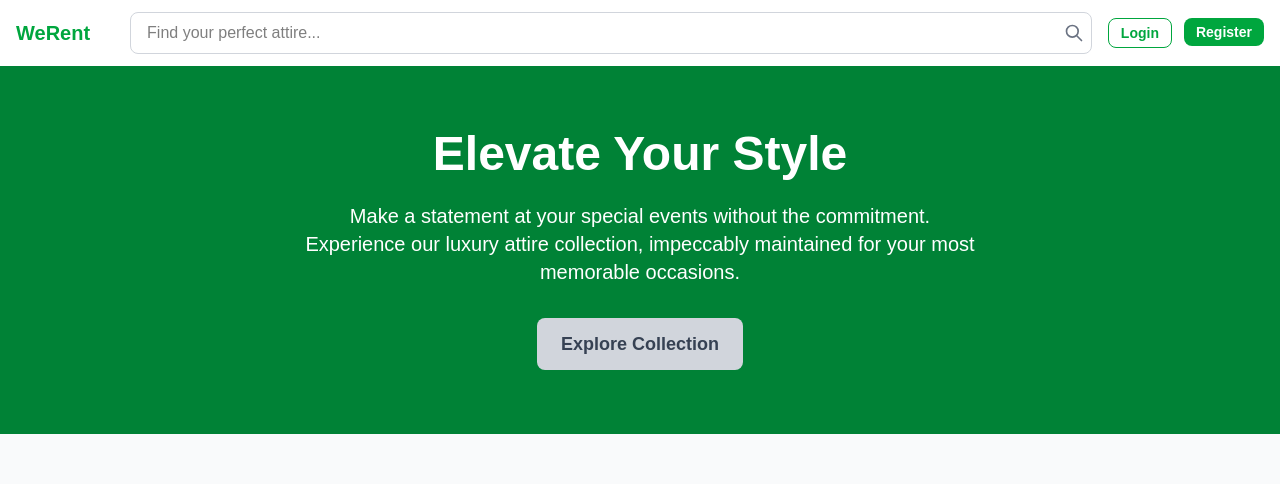
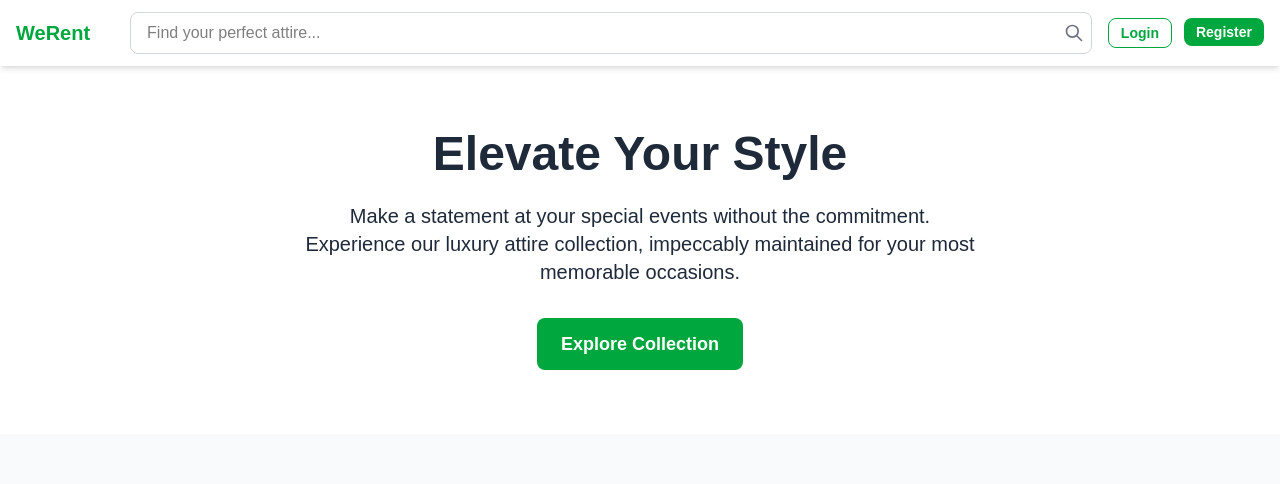
Before and after one commit to ahmadhilmi420/werent-app, a Next.js app: page / in a window 1280 px wide. Shown: the top 484 px of the page. Built offline with nearby package versions, Linux system fonts and the light colour scheme.

Commit message:
update layout in homepage

```diff
--- a/next.config.ts
+++ b/next.config.ts
@@ -2,7 +2,6 @@ import type { NextConfig } from "next";
 
 const nextConfig: NextConfig = {
   /* config options here */
-  output: 'standalone',
 
   images: {
     unoptimized: true,
--- a/src/app/page.tsx
+++ b/src/app/page.tsx
@@ -1,10 +1,9 @@
-import React from "react";
-import Link from "next/link";
-import Image from "next/image";
-import MainLayout from "@/components/layout/MainLayout";
-import ProductList from "@/components/product/ProductList";
-import Button from "@/components/ui/Button";
-import { products } from "@/lib/data";
+import React from 'react';
+import Link from 'next/link';
+import Image from 'next/image';
+import MainLayout from '@/components/layout/MainLayout';
+import ProductList from '@/components/product/ProductList';
+import { products } from '@/lib/data';
 
 export default function Home() {
   // Get featured products (first 4 products)
@@ -13,14 +12,16 @@ export default function Home() {
   return (
     <MainLayout>
       {/* Hero Section */}
-      <section className="bg-green-700 text-white py-16">
+      <section className=" text-white py-16">
         <div className="container mx-auto px-4 text-center">
-          <h1 className="text-4xl md:text-5xl font-bold mb-6">Elevate Your Style</h1>
-          <p className="text-xl mb-8 max-w-2xl mx-auto">Make a statement at your special events without the commitment. Experience our luxury attire collection, impeccably maintained for your most memorable occasions.</p>
+          <h1 className="text-4xl md:text-5xl font-bold mb-6 text-gray-800">Elevate Your Style</h1>
+          <p className="text-xl mb-8 max-w-2xl mx-auto text-gray-800">
+            Make a statement at your special events without the commitment. Experience our luxury attire collection, impeccably maintained for your most memorable occasions.
+          </p>
           <Link href="/products">
-            <Button variant="secondary" size="lg">
+            <button className="px-6 py-3 text-lg rounded-lg font-semibold transition-colors focus:outline-none focus:ring-2 bg-green-600 hover:bg-green-800 text-white focus:ring-green-500">
               Explore Collection
-            </Button>
+            </button>
           </Link>
         </div>
       </section>
@@ -44,19 +45,31 @@ export default function Home() {
           <h2 className="text-3xl font-bold text-center text-gray-800 mb-12">The Experience</h2>
           <div className="grid grid-cols-1 md:grid-cols-3 gap-8">
             <div className="text-center p-6">
-              <div className="w-16 h-16 bg-green-100 text-green-600 rounded-full flex items-center justify-center text-2xl font-bold mx-auto mb-4">1</div>
+              <div className="w-16 h-16 bg-green-100 text-green-600 rounded-full flex items-center justify-center text-2xl font-bold mx-auto mb-4">
+                1
+              </div>
               <h3 className="text-xl font-semibold mb-3">Select Your Statement Piece</h3>
-              <p className="text-gray-600">Browse our exquisite collection of premium attire, from elegant gowns and formal suits to traditional ensembles crafted by renowned designers.</p>
+              <p className="text-gray-600">
+                Browse our exquisite collection of premium attire, from elegant gowns and formal suits to traditional ensembles crafted by renowned designers.
+              </p>
             </div>
             <div className="text-center p-6">
-              <div className="w-16 h-16 bg-green-100 text-green-600 rounded-full flex items-center justify-center text-2xl font-bold mx-auto mb-4">2</div>
+              <div className="w-16 h-16 bg-green-100 text-green-600 rounded-full flex items-center justify-center text-2xl font-bold mx-auto mb-4">
+                2
+              </div>
               <h3 className="text-xl font-semibold mb-3">Customize Your Timeline</h3>
-              <p className="text-gray-600">Choose your ideal rental duration and complete your reservation with our seamless, secure payment process.</p>
+              <p className="text-gray-600">
+                Choose your ideal rental duration and complete your reservation with our seamless, secure payment process.
+              </p>
             </div>
             <div className="text-center p-6">
-              <div className="w-16 h-16 bg-green-100 text-green-600 rounded-full flex items-center justify-center text-2xl font-bold mx-auto mb-4">3</div>
+              <div className="w-16 h-16 bg-green-100 text-green-600 rounded-full flex items-center justify-center text-2xl font-bold mx-auto mb-4">
+                3
+              </div>
               <h3 className="text-xl font-semibold mb-3">Shine & Return</h3>
-              <p className="text-gray-600">Receive your impeccably prepared garment, make an unforgettable impression at your event, then simply return it when your moment has passed.</p>
+              <p className="text-gray-600">
+                Receive your impeccably prepared garment, make an unforgettable impression at your event, then simply return it when your moment has passed.
+              </p>
             </div>
           </div>
         </div>
@@ -84,5 +97,5 @@ export default function Home() {
         </div>
       </section> */}
     </MainLayout>
-  );
+  )
 }
--- a/src/components/layout/Navbar.tsx
+++ b/src/components/layout/Navbar.tsx
@@ -3,7 +3,6 @@
 import React from 'react';
 import Link from 'next/link';
 import SearchBar from '../ui/SearchBar';
-import Button from '../ui/Button';
 
 const Navbar: React.FC = () => {
   return (
@@ -17,10 +16,14 @@ const Navbar: React.FC = () => {
 
         <div className="flex space-x-3">
           <Link href="/auth/login">
-            <Button variant="outline" size="sm">Login</Button>
+            <button className="px-3 py-1 text-sm rounded-lg font-semibold transition-colors focus:outline-none focus:ring-2 bg-transparent border border-green-600 text-green-600 hover:bg-green-50 focus:ring-green-500">
+              Login
+            </button>
           </Link>
           <Link href="/auth/signup">
-            <Button variant="primary" size="sm">Register</Button>
+            <button className="px-3 py-1 text-sm rounded-lg font-semibold transition-colors focus:outline-none focus:ring-2 bg-green-600 hover:bg-green-700 text-white focus:ring-green-00">
+              Register
+            </button>
           </Link>
         </div>
       </div>
--- a/src/components/ui/Button.tsx
+++ b/src/components/ui/Button.tsx
@@ -40,7 +40,7 @@ const Button: React.FC<ButtonProps> = ({
     <button
       type={type}
       onClick={onClick}
-      className={`${baseStyles} ${variantStyles[variant]} ${className} ${disabled ? 'opacity-50 cursor-not-allowed' : ''}`}
+      className={`${baseStyles} ${variantStyles[variant]} ${className}`}
       disabled={disabled}
     >
       {children}
```
